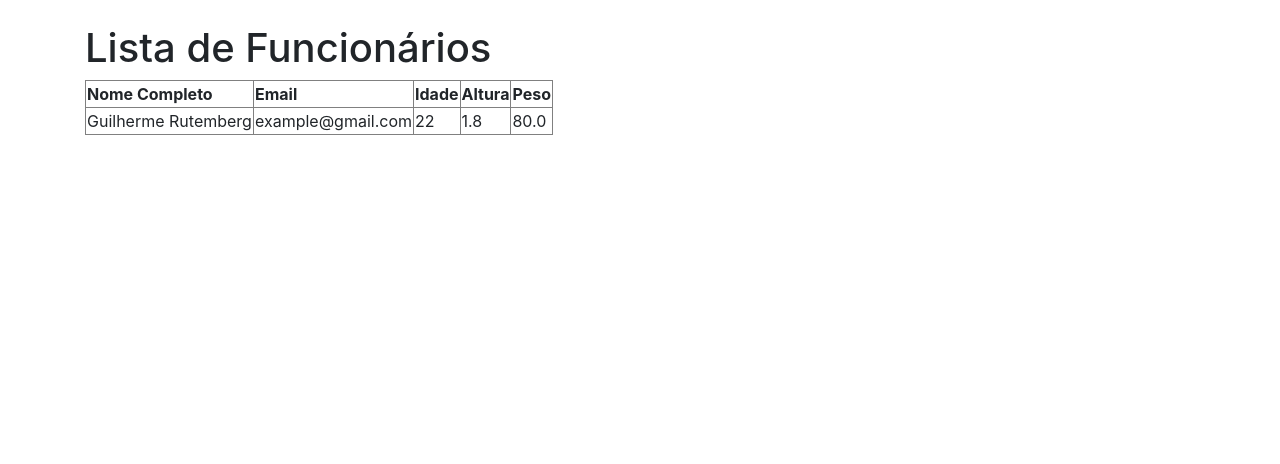
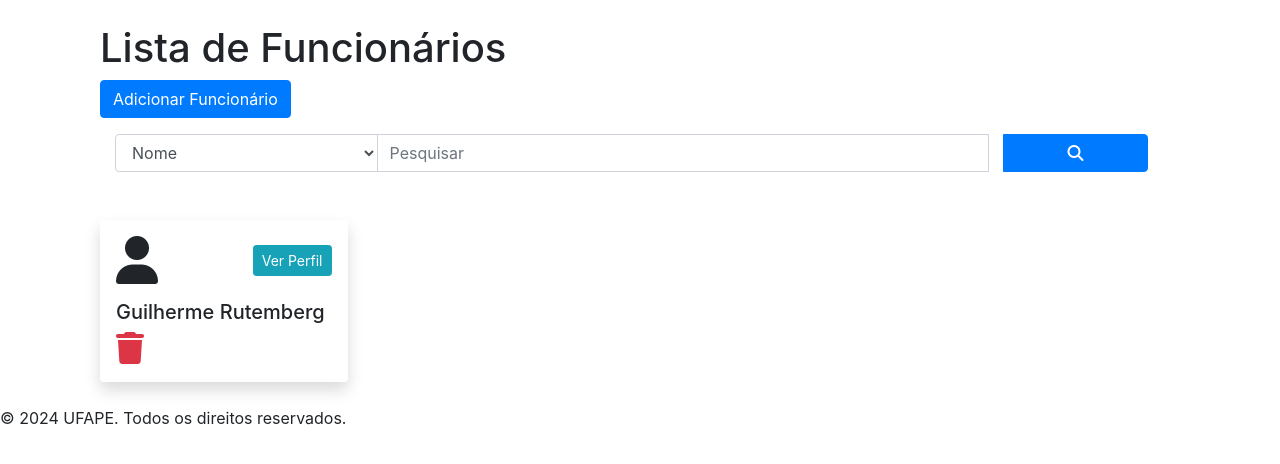
Before and after one commit to GuiSysLima/health-tracker-system, a Django app: page /funcionarios/listar/ in a window 1280 px wide. Shown: the part 80-544 px from the top of the page. Run offline with Django 5.2, Linux system fonts and the light colour scheme; data comes from the database, SQL or seed files in the repository; both versions use the stored data as it was after the commit; some libraries are stand-ins or nearby versions.

Commit message:
Alterações nos estilos da pagina e configuração de páginas em funcionarios

```diff
--- a/app/app/templates/default.html
+++ b/app/app/templates/default.html
@@ -6,13 +6,13 @@
     <meta name="viewport" content="width=device-width, initial-scale=1, shrink-to-fit=no">
     <title>{% block title %}SESBOL - Health Tracker{% endblock %}</title>
     <link rel="stylesheet" href="https://stackpath.bootstrapcdn.com/bootstrap/4.5.2/css/bootstrap.min.css">
+    <script src="https://kit.fontawesome.com/e891a9266b.js" crossorigin="anonymous"></script>
     <link rel="stylesheet" href="{% static 'css/styles.css' %}">
-    <link rel="stylesheet" href="https://cdnjs.cloudflare.com/ajax/libs/font-awesome/5.15.1/css/all.min.css">
     <link rel="stylesheet" href="https://cdnjs.cloudflare.com/ajax/libs/animate.css/4.1.1/animate.min.css">
 </head>
 <body>
     <nav class="navbar navbar-expand-lg navbar-light bg-primary" style="height: 80px;">
-        <a class="navbar-brand" href="#">SESBOL - Health Tracker</a>
+        <a class="navbar-brand" href="{% url 'home' %}">SESBOL - Health Tracker</a>
         <button class="navbar-toggler" type="button" data-toggle="collapse" data-target="#navbarNav" aria-controls="navbarNav" aria-expanded="false" aria-label="Toggle navigation">
             <span class="navbar-toggler-icon"></span>
         </button>
@@ -50,6 +50,9 @@
         {% block content %}
         {% endblock %}
     </div>
+    <footer>
+        <p>&copy; 2024 UFAPE. Todos os direitos reservados.</p>
+    </footer>
 
     <script src="https://code.jquery.com/jquery-3.5.1.slim.min.js"></script>
     <script src="https://cdn.jsdelivr.net/npm/@popperjs/core@2.5.3/dist/umd/popper.min.js"></script>
--- a/app/funcionarios/templates/funcionarios/listar_funcionarios.html
+++ b/app/funcionarios/templates/funcionarios/listar_funcionarios.html
@@ -3,31 +3,53 @@
 {% block title %}Lista de Funcionários{% endblock %}
 
 {% block content %}
-<h1>Lista de Funcionários</h1>
-<table border="1">
-    <thead>
-        <tr>
-            <th>Nome Completo</th>
-            <th>Email</th>
-            <th>Idade</th>
-            <th>Altura</th>
-            <th>Peso</th>
-        </tr>
-    </thead>
-    <tbody>
+<div class="container">
+    <h1>Lista de Funcionários</h1>
+    <div class="row mb-3">
+        <div class="col-md-12 mb-3">
+            <a href="{% url 'cadastrar_funcionario' %}" class="btn btn-primary">Adicionar Funcionário</a>
+        </div>
+        <div class="col-md-12 mb-3">
+            <form id="searchForm" action="{% url 'listar_funcionarios' %}" method="get">
+                <div class="container">
+                    <div class="row">
+                        <div class="col-md-12 mb-3">
+                            <div class="input-group">
+                                <select id="searchType" name="searchType" class="form-control col-md-3">
+                                    <option value="nome">Nome</option>
+                                    <option value="email">Email</option>
+                                    <option value="idade">Idade</option>
+                                    <option value="altura">Altura</option>
+                                    <option value="peso">Peso</option>
+                                </select>
+                                <input type="text" id="search" name="search" class="form-control col-md-7" placeholder="Pesquisar">
+                                <div class="input-group-append col-md-2">
+                                    <button type="submit" class="btn btn-primary w-100"><i class="fas fa-search"></i></button>
+                                </div>
+                            </div>
+                        </div>
+                    </div>
+                </div>
+            </form>
+        </div>
+    </div>
+    <div class="row">
         {% for funcionario in funcionarios %}
-        <tr>
-            <td>{{ funcionario.nome_completo }}</td>
-            <td>{{ funcionario.email }}</td>
-            <td>{{ funcionario.idade }}</td>
-            <td>{{ funcionario.altura }}</td>
-            <td>{{ funcionario.peso }}</td>
-        </tr>
+        <div class="col-md-3 mb-4">
+            <div class="funcionario-card p-3 rounded shadow">
+                <div class="d-flex justify-content-between align-items-center">
+                    <i class="fa-solid fa-user fa-3x"></i>
+                    <a href="{% url 'perfil_funcionario' funcionario.id %}" class="btn btn-info btn-sm">Ver Perfil</a>
+                </div>
+                <h5 class="mt-3">{{ funcionario.nome_completo }}</h5>
+                <i class="fas fa-trash fa-2x text-danger"></i>
+            </div>
+        </div>
         {% empty %}
-        <tr>
-            <td colspan="5">Nenhum funcionário encontrado.</td>
-        </tr>
+        <div class="col-12">
+            <p>Nenhum funcionário encontrado.</p>
+        </div>
         {% endfor %}
-    </tbody>
-</table>
+    </div>
+</div>
 {% endblock %}
--- a/app/funcionarios/urls.py
+++ b/app/funcionarios/urls.py
@@ -4,4 +4,5 @@ from . import views
 urlpatterns = [
     path('cadastrar/', views.cadastrar_funcionario, name='cadastrar_funcionario'),
     path('listar/', views.listar_funcionarios, name='listar_funcionarios'),
+    path('funcionarios/perfil/<int:id>/', views.perfil_funcionario, name='perfil_funcionario'),
 ]
--- a/app/funcionarios/views.py
+++ b/app/funcionarios/views.py
@@ -1,4 +1,4 @@
-from django.shortcuts import render, redirect
+from django.shortcuts import render, redirect, get_object_or_404
 from .forms import FuncionarioForm
 from .models import Funcionario
 
@@ -13,5 +13,38 @@ def cadastrar_funcionario(request):
     return render(request, 'funcionarios/cadastrar_funcionario.html', {'form': form})
 
 def listar_funcionarios(request):
-    funcionarios = Funcionario.objects.all()
+    search_query = request.GET.get('search', '')
+    search_type = request.GET.get('searchType', 'nome')
+
+    #Lógica de busca de funcionarios
+    if search_query:
+        if search_type == 'nome':
+            funcionarios = Funcionario.objects.filter(nome_completo__icontains=search_query)
+        elif search_type == 'email':
+            funcionarios = Funcionario.objects.filter(email__icontains=search_query)
+        elif search_type == 'idade':
+            try:
+                idade = int(search_query)
+                funcionarios = Funcionario.objects.filter(idade=idade)
+            except ValueError:
+                funcionarios = Funcionario.objects.none()  # Se a idade não for um número, não retorna resultados.
+        elif search_type == 'altura':
+            try:
+                altura = float(search_query)
+                funcionarios = Funcionario.objects.filter(altura=altura)
+            except ValueError:
+                funcionarios = Funcionario.objects.none()  # Se a altura não for um número, não retorna resultados.
+        elif search_type == 'peso':
+            try:
+                peso = float(search_query)
+                funcionarios = Funcionario.objects.filter(peso=peso)
+            except ValueError:
+                funcionarios = Funcionario.objects.none()  # Se o peso não for um número, não retorna resultados.
+    else:
+        funcionarios = Funcionario.objects.all()
+
     return render(request, 'funcionarios/listar_funcionarios.html', {'funcionarios': funcionarios})
+
+def perfil_funcionario(request, id):
+    funcionario = get_object_or_404(Funcionario, id=id)
+    return render(request, 'funcionarios/perfil_funcionario.html', {'funcionario': funcionario})
```
Also changed, not shown: app/app/static/css/stylesheet.css (+107 -2 lines), app/funcionarios/templates/funcionarios/cadastrar_funcionario.html (+28 -6 lines), app/funcionarios/templates/funcionarios/perfil_funcionario.html (added, +12 -0 lines), app/db.sqlite3.
